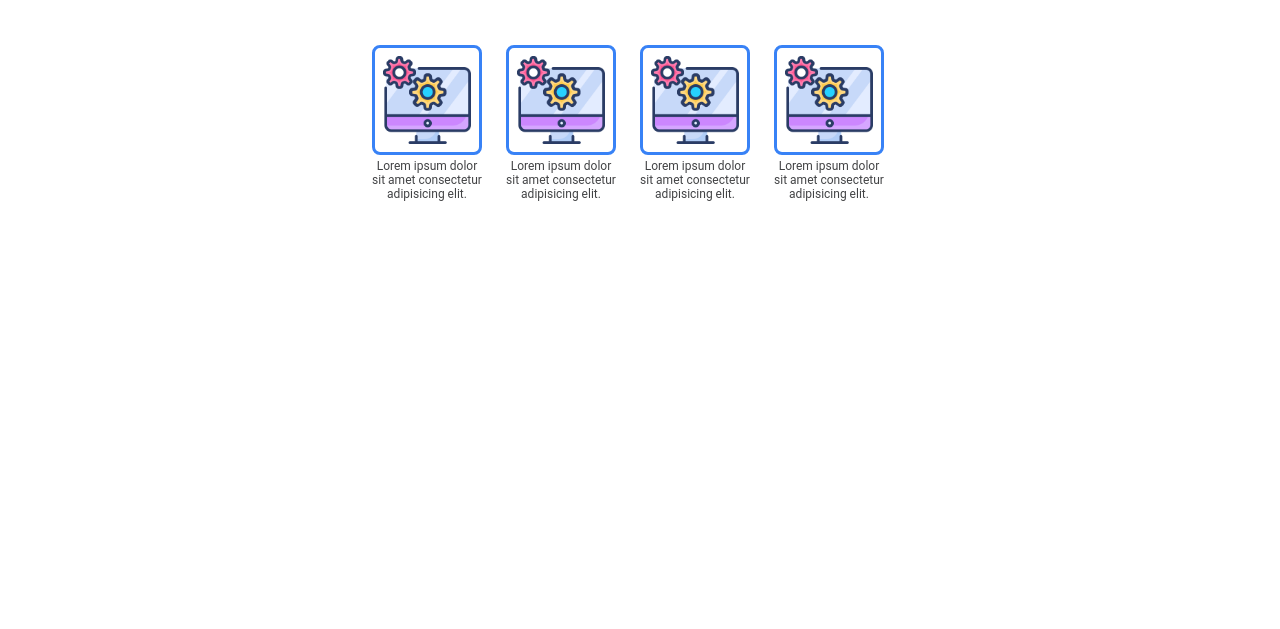
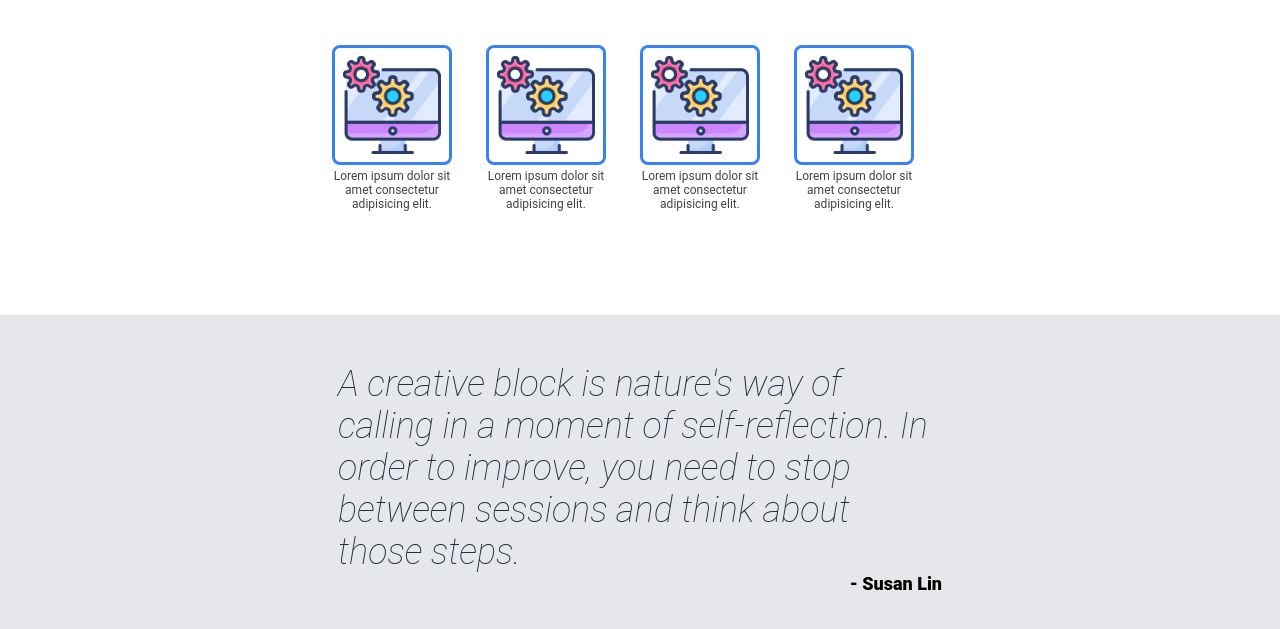
Before and after one commit to Jess247/Landing-page, a plain HTML site: page index.html in a window 1280 px wide. Shown: the part 515-1144 px from the top of the page. Before the commit the page ends 820 px from the top, so only its background shows below. Drawn offline with Linux system fonts and the light colour scheme.

Commit message:
Add quote section to index.html
Layout an style section

```diff
--- a/css/style.css
+++ b/css/style.css
@@ -100,17 +100,43 @@ body {
 
 
 .icon-content img {
-    width: 110px;
-    height: 110px;
+    width: 120px;
+    height: 120px;
     border: 3px solid #3882F6;
     border-radius: 8px;
     padding: 8px;
-    margin-right: 24px;
+    margin-right: 34px;
 }
 
 .icon-content p {
-    max-width: 110px;
+    max-width: 120px;
     padding-bottom: 8px;
     color: #424345;
     font-size: 12px;
 }
+
+/* quote */
+.quote-container {
+    background-color: #E5E7EB;
+    display: flex;
+    justify-content: center;
+    align-items: center;
+}
+.quote {
+    max-width: 700px;
+    padding: 48px;
+    flex: 1;
+}
+
+.quote blockquote {
+    font-size: 36px;
+    font-weight: lighter;
+    font-style: italic;
+    color: #1F2937;
+}
+
+.quote figcaption {
+    font-size: 18px;
+    font-weight: 800;
+    text-align: right;
+}
--- a/index.html
+++ b/index.html
@@ -55,6 +55,12 @@
             </div>
         </div>
         <!-- quote -->
+        <div class="quote-container">
+            <figure class="quote">
+                <blockquote cite="https://www.ellevatenetwork.com/articles/8056-quotes-from-women-in-tech">A creative block is nature's way of calling in a moment of self-reflection. In order to improve, you need to stop between sessions and think about those steps.</blockquote>
+                <figcaption>- Susan Lin</figcaption>
+            </figure>
+        </div>
         <!-- sign up action box -->
     </main>
     <!-- footer -->
```
